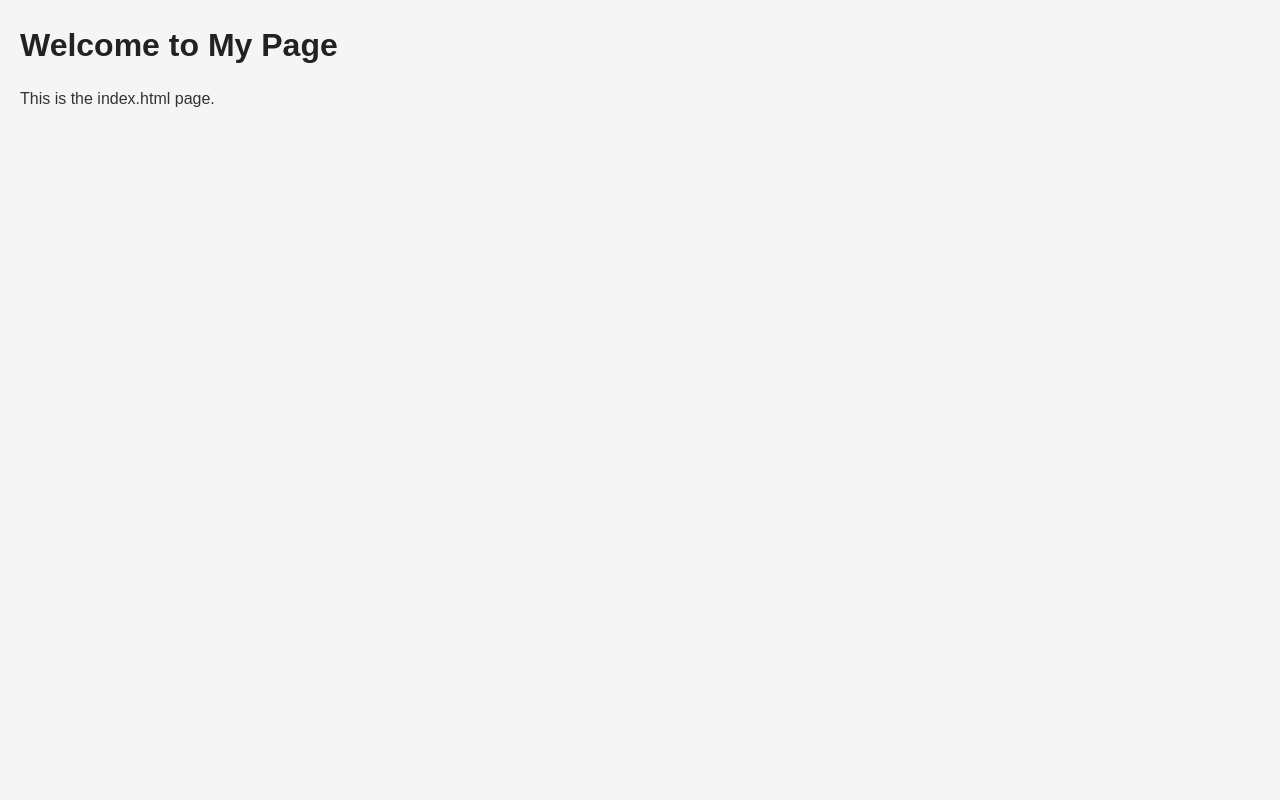
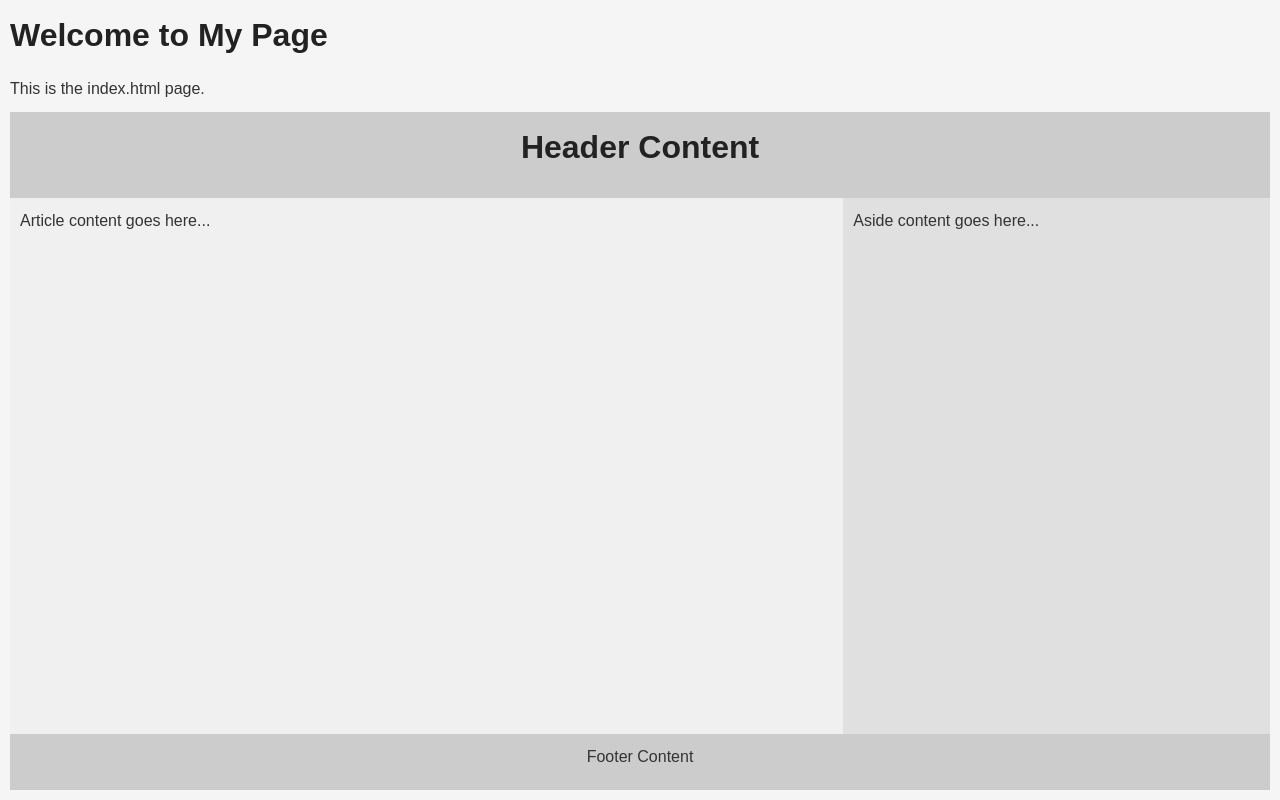
Before and after one commit to patrick-brainoo/alx_html_css, a plain HTML site: page css_basic/index.html in a window 1280 px wide. Drawn offline with Linux system fonts and the light colour scheme.

Commit message:
Add flexbox layout for header, main, article, aside, footer

```diff
--- a/css_basic/base.css
+++ b/css_basic/base.css
@@ -30,3 +30,27 @@ a {
 a:hover {
   text-decoration: underline;
 }
+/* Reset and basic styles */
+* {
+  margin: 0;
+  padding: 0;
+  box-sizing: border-box;
+}
+
+body {
+  font-family: Arial, sans-serif;
+  line-height: 1.6;
+  background-color: #f5f5f5;
+  padding: 10px;
+  color: #333;
+}
+
+header, footer {
+  padding: 10px;
+  background-color: #ccc;
+  text-align: center;
+}
+
+article, aside {
+  padding: 10px;
+}
--- a/css_basic/index.html
+++ b/css_basic/index.html
@@ -11,3 +11,30 @@
   <p>This is the index.html page.</p>
 </body>
 </html>
+<!DOCTYPE html>
+<html lang="en">
+<head>
+  <meta charset="UTF-8">
+  <title>Assignment 2</title>
+  <link href="base.css" rel="stylesheet">
+  <link href="styles.css" rel="stylesheet">
+</head>
+<body>
+  <header>
+    <h1>Header Content</h1>
+  </header>
+
+  <main>
+    <article>
+      <p>Article content goes here...</p>
+    </article>
+    <aside>
+      <p>Aside content goes here...</p>
+    </aside>
+  </main>
+
+  <footer>
+    <p>Footer Content</p>
+  </footer>
+</body>
+</html>
--- a/css_basic/styles.css
+++ b/css_basic/styles.css
@@ -1,37 +1,29 @@
-/* Make body a flex container in column direction */
+/* Flexbox layout for assignment 2 */
+
+/* Body: flex column to stack header, main, footer */
 body {
   display: flex;
   flex-direction: column;
-  height: 100vh; /* optional: full viewport height */
-  margin: 0;
+  height: 100vh;
 }
 
-/* Main container: flex row for article + aside */
+/* Main: flex row for article + aside */
 main {
   display: flex;
   flex-direction: row;
-  flex: auto; /* automatic height and width */
+  flex: auto;
 }
 
-/* Article takes 2/3 of width, scrollable */
+/* Article: 2/3 width, scrollable */
 article {
-  flex: 2; /* 2 boxes */
+  flex: 2;
   overflow-y: auto;
-  padding: 10px; /* optional spacing */
-  background-color: #f0f0f0; /* optional styling */
+  background-color: #f0f0f0;
 }
 
-/* Aside takes 1/3 of width, scrollable */
+/* Aside: 1/3 width, scrollable */
 aside {
-  flex: 1; /* 1 box */
+  flex: 1;
   overflow-y: auto;
-  padding: 10px; /* optional spacing */
-  background-color: #e0e0e0; /* optional styling */
+  background-color: #e0e0e0;
 }
-
-/* Optional: header and footer styling */
-header, footer {
-  padding: 10px;
-  background-color: #ccc;
-  text-align: center;
-}
```
